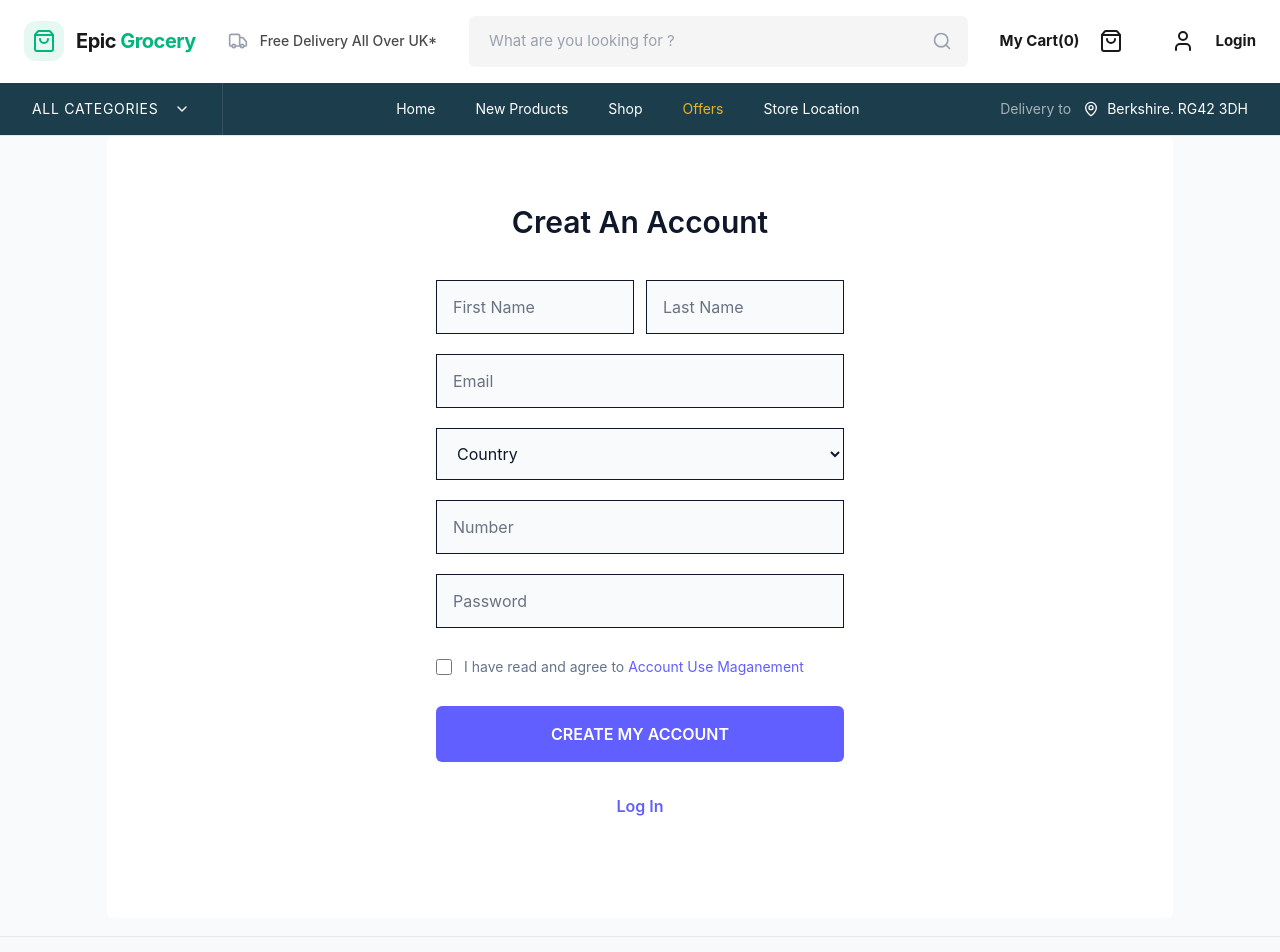
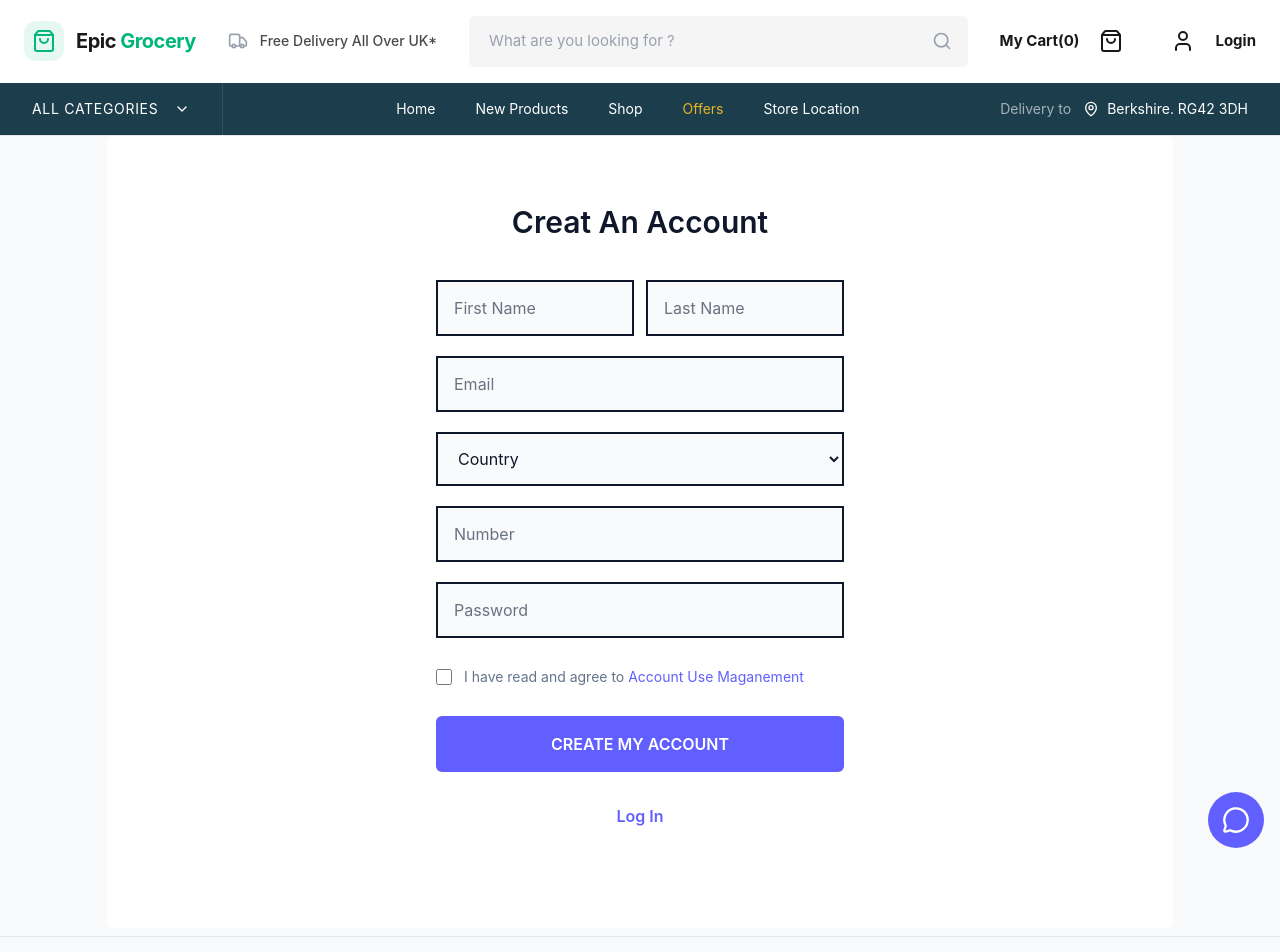
Before and after one commit to akki110/mern-ecommerce, a React (Vite) app in the folder frontend/: page /register in a window 1280 px wide. Shown: the top 952 px of the page. Built offline with nearby package versions, Linux system fonts and the light colour scheme.

Commit message:
update  detsign

```diff
--- a/frontend/src/auth/Login.jsx
+++ b/frontend/src/auth/Login.jsx
@@ -1,6 +1,13 @@
 import React, { useState } from "react";
 import { Link, useNavigate } from "react-router-dom";
-import { Mail, Lock, Eye, EyeOff, ArrowRight } from "lucide-react";
+import {
+  Mail,
+  Lock,
+  Eye,
+  EyeOff,
+  ArrowRight,
+  MessageCircle,
+} from "lucide-react";
 import { useData } from "../context/AuthContext";
 
 export const Login = () => {
@@ -30,8 +37,8 @@ export const Login = () => {
   };
 
   return (
-    <div className="min-h-[90vh] flex items-center justify-center ">
-      <div className="w-10/12 bg-white rounded-sm flex items-center justify-center px-4 py-12">
+    <div className="min-h-[90vh] flex items-center justify-center relative">
+      <div className="w-10/12 bg-white rounded-sm flex items-center justify-center px-4 py-12 ">
         <div className="w-full max-w-md p-5">
           <div className="text-center mb-10">
             <h2 className="text-3xl font-semibold text-text-main mb-2">
@@ -47,7 +54,7 @@ export const Login = () => {
                   type="email"
                   required
                   name="email"
-                  className="w-full pl-4 pr-12 py-3.5 bg-background border-2  focus:outline-none focus:border-primary transition-all text-text-main placeholder:text-gray-500"
+                  className="w-full pl-4 pr-12 py-3.5 bg-background border-2  focus:outline-none focus:border-indigo-500 transition-all text-text-main placeholder:text-gray-500"
                   placeholder="Email address"
                   value={formData.email}
                   onChange={handleChange}
@@ -62,7 +69,7 @@ export const Login = () => {
                   type="password"
                   required
                   name="password"
-                  className="w-full pl-4 pr-12 py-3.5 bg-background border-2  focus:outline-none focus:border-primary transition-all text-text-main placeholder:text-gray-500"
+                  className="w-full pl-4 pr-12 py-3.5 bg-background border-2  focus:outline-none focus:border-indigo-500 transition-all text-text-main placeholder:text-gray-500"
                   placeholder="Password"
                   value={formData.password}
                   onChange={handleChange}
@@ -100,6 +107,12 @@ export const Login = () => {
           </p>
         </div>
       </div>
+      {/* Message Icon */}
+      <div className="absolute bottom-20 right-4">
+        <button className="w-14 h-14 bg-indigo-500 text-white rounded-full flex items-center justify-center">
+          <MessageCircle className="w-7 h-7" />
+        </button>
+      </div>
     </div>
   );
 };
--- a/frontend/src/auth/Signup.jsx
+++ b/frontend/src/auth/Signup.jsx
@@ -1,6 +1,7 @@
 import React, { useState } from "react";
 import { Link, useNavigate } from "react-router-dom";
 import { useData } from "../context/AuthContext";
+import { MessageCircle } from "lucide-react";
 
 export const Signup = () => {
   const [formData, setFormData] = useState({
@@ -45,7 +46,7 @@ export const Signup = () => {
   };
 
   return (
-    <div className="min-h-[90vh] flex items-center justify-center ">
+    <div className="min-h-[90vh] flex items-center justify-center relative">
       <div className="w-10/12 bg-white rounded-sm flex items-center justify-center px-4 py-12">
         <div className="w-full max-w-md p-5">
           <div className="text-center mb-10">
@@ -63,7 +64,7 @@ export const Signup = () => {
                     type="text"
                     required
                     name="firstName"
-                    className="w-full pl-4 pr-12 py-3.5 bg-background border  focus:outline-none focus:border-primary transition-all text-text-main placeholder:text-gray-500"
+                    className="w-full pl-4 pr-12 py-3.5 bg-background border-2  focus:outline-none focus:border-indigo-500 transition-all text-text-main placeholder:text-gray-500"
                     placeholder="First Name"
                     value={formData.firstName}
                     onChange={handleChange}
@@ -76,7 +77,7 @@ export const Signup = () => {
                     type="text"
                     required
                     name="lastName"
-                    className="w-full pl-4 pr-12 py-3.5 bg-background border  focus:outline-none focus:border-primary transition-all text-text-main placeholder:text-gray-500"
+                    className="w-full pl-4 pr-12 py-3.5 bg-background border-2  focus:outline-none focus:border-indigo-500 transition-all text-text-main placeholder:text-gray-500"
                     placeholder="Last Name"
                     value={formData.lastName}
                     onChange={handleChange}
@@ -92,7 +93,7 @@ export const Signup = () => {
                   type="email"
                   required
                   name="email"
-                  className="w-full pl-4 pr-12 py-3.5 bg-background border  focus:outline-none focus:border-primary transition-all text-text-main placeholder:text-gray-500"
+                  className="w-full pl-4 pr-12 py-3.5 bg-background border-2  focus:outline-none focus:border-indigo-500 transition-all text-text-main placeholder:text-gray-500"
                   placeholder="Email"
                   value={formData.email}
                   onChange={handleChange}
@@ -106,7 +107,7 @@ export const Signup = () => {
                 <select
                   name="country"
                   id="country"
-                  className="w-full pl-4 pr-12 py-3.5 bg-background border  focus:outline-none focus:border-primary transition-all text-text-main placeholder:text-gray-500"
+                  className="w-full pl-4 pr-12 py-3.5 bg-background border-2  focus:outline-none focus:border-indigo-500 transition-all text-text-main placeholder:text-gray-500"
                   value={formData.country}
                   onChange={handleChange}
                 >
@@ -125,7 +126,7 @@ export const Signup = () => {
                   type="text"
                   required
                   name="number"
-                  className="w-full pl-4 pr-12 py-3.5 bg-background border  focus:outline-none focus:border-primary transition-all text-text-main placeholder:text-gray-500"
+                  className="w-full pl-4 pr-12 py-3.5 bg-background border-2  focus:outline-none focus:border-indigo-500 transition-all text-text-main placeholder:text-gray-500"
                   placeholder="Number"
                   value={formData.number}
                   onChange={handleChange}
@@ -140,7 +141,7 @@ export const Signup = () => {
                   type="password"
                   required
                   name="password"
-                  className="w-full pl-4 pr-12 py-3.5 bg-background border  focus:outline-none focus:border-primary transition-all text-text-main placeholder:text-gray-500"
+                  className="w-full pl-4 pr-12 py-3.5 bg-background border-2  focus:outline-none focus:border-indigo-500 transition-all text-text-main placeholder:text-gray-500"
                   placeholder="Password"
                   value={formData.password}
                   onChange={handleChange}
@@ -181,6 +182,12 @@ export const Signup = () => {
           </div>
         </div>
       </div>
+      {/* Message Icon */}
+      <div className="absolute bottom-20 right-4">
+        <button className="w-14 h-14 bg-indigo-500 text-white rounded-full flex items-center justify-center">
+          <MessageCircle className="w-7 h-7" />
+        </button>
+      </div>
     </div>
   );
 };
--- a/frontend/src/components/ProductCard.jsx
+++ b/frontend/src/components/ProductCard.jsx
@@ -83,13 +83,13 @@ export const ProductCard = ({ item }) => {
           ${item.price}
         </span>
       </div>
-      s{/* Add to Cart / Quantity Control */}
+      {/* Add to Cart / Quantity Control */}
       <div className="mt-auto pt-2">
         {quantity > 0 ? (
-          <div className="flex items-center border-2 border-[#191919] rounded-sm overflow-hidden">
+          <div className="w-full h-10 border text-[15px] font-bold text-[#191919] bg-white flex items-center justify-center overflow-hidden">
             <button
               onClick={handleDecrement}
-              className="px-4 py-3 bg-white hover:bg-gray-50 text-[#191919] transition-colors"
+              className="h-full px-4 bg-white hover:bg-gray-50 text-[#191919] transition-colors border-r"
             >
               <span className="text-lg font-bold">−</span>
             </button>
@@ -98,7 +98,7 @@ export const ProductCard = ({ item }) => {
             </span>
             <button
               onClick={handleIncrement}
-              className="px-4 py-3 bg-white hover:bg-gray-50 text-[#191919] transition-colors"
+              className="h-full px-4 bg-white hover:bg-gray-50 text-[#191919] transition-colors border-l"
             >
               <span className="text-lg font-bold">+</span>
             </button>
@@ -106,7 +106,7 @@ export const ProductCard = ({ item }) => {
         ) : (
           <button
             onClick={handleIncrement}
-            className="w-full py-2 border text-[15px] font-bold text-[#191919] bg-white hover:bg-[#191919] hover:text-white transition-all duration-300 flex items-center justify-center gap-2"
+            className="w-full h-10 border text-[15px] font-bold text-[#191919] bg-white hover:bg-[#191919] hover:text-white transition-all duration-300 flex items-center justify-center gap-2"
           >
             Add to cart
           </button>
--- a/frontend/src/components/ProductCarousel.jsx
+++ b/frontend/src/components/ProductCarousel.jsx
@@ -1,6 +1,6 @@
 import React, { useRef } from "react";
 import { ProductCard } from "./ProductCard";
-import { ArrowLeft, ArrowRight, ChevronLeft, ChevronRight } from "lucide-react";
+import { ArrowLeft, ArrowRight } from "lucide-react";
 
 const ProductCarousel = ({ title, data }) => {
   const scrollRef = useRef(null);
```
